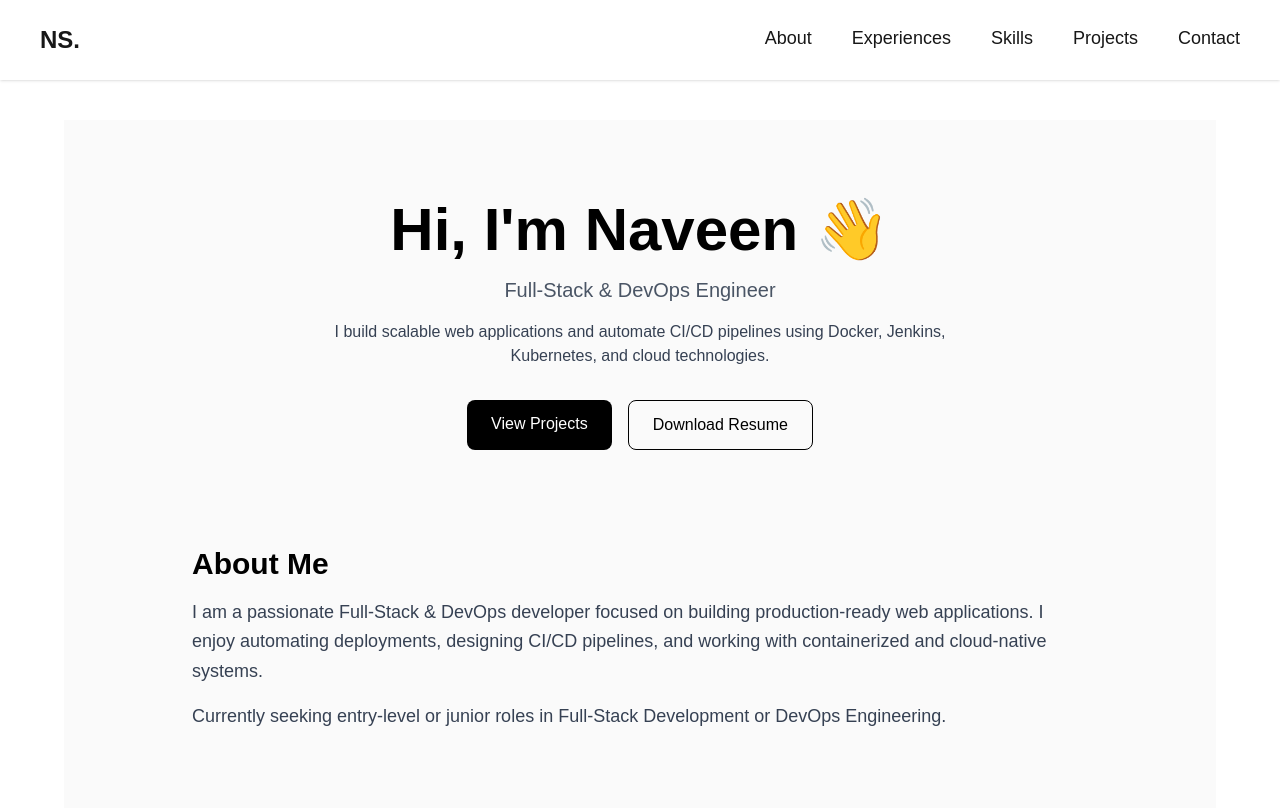
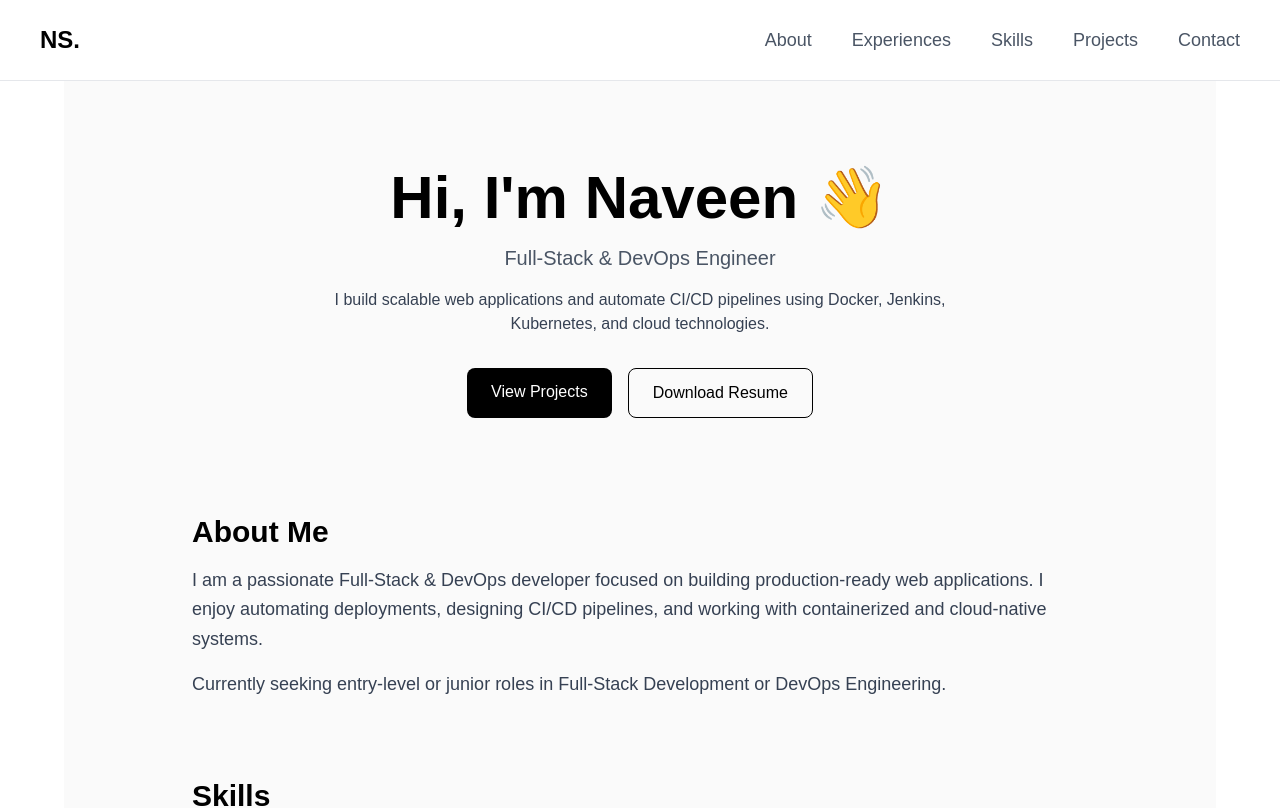
Before and after one commit to Naveen4421/My_portfolio, a Next.js app: page / in a window 1280 px wide. Shown: the top 808 px of the page. Built offline with nearby package versions, Linux system fonts and the light colour scheme.

Commit message:
Fix navbar visibility, dark mode, and active link highlighting

```diff
--- a/app/page.tsx
+++ b/app/page.tsx
@@ -1,6 +1,6 @@
 export default function Home() {
   return (
-    <div className="min-h-screen px-6 py-20 bg-zinc-50 dark:bg-black text-black dark:text-white">
+    <div className="min-h-screen px-6 pt-32 pb-20 bg-zinc-50 dark:bg-black text-black dark:text-white">
       {/* HEADER */}
       <header className="mb-24 text-center">
         <h1 className="text-5xl md:text-6xl font-bold">
@@ -116,7 +116,7 @@ export default function Home() {
               href="mailto:naveen.siddappa44@gmail.com"
               className="text-blue-500 underline"
             >
-              naveen@example.com
+              naveen.siddappa@gmail.com
             </a>
           </p>
 
--- a/components/Navbar.tsx
+++ b/components/Navbar.tsx
@@ -1,19 +1,44 @@
 "use client";
+
 import Link from "next/link";
+import { usePathname } from "next/navigation";
 
 export default function Navbar() {
+  const pathname = usePathname();
+
+  const linkClass = (path: string) =>
+    `transition ${
+      pathname === path
+        ? "text-black dark:text-white font-semibold"
+        : "text-gray-600 dark:text-gray-400 hover:text-black dark:hover:text-white"
+    }`;
+
   return (
-    <nav className="flex justify-between px-10 py-6 text-lg shadow bg-white">
-      <Link href="/" className="font-bold text-2xl">
-        NS.
-      </Link>
+    <nav className="fixed top-0 w-full z-50 bg-white dark:bg-black border-b border-gray-200 dark:border-gray-800">
+      <div className="flex justify-between items-center px-10 py-6 text-lg">
+        {/* Logo */}
+        <Link href="/" className="font-bold text-2xl text-black dark:text-white">
+          NS.
+        </Link>
 
-      <div className="flex gap-10">
-        <Link href="/about">About</Link>
-        <Link href="/experiences">Experiences</Link>
-        <Link href="/skills">Skills</Link>
-        <Link href="/projects">Projects</Link>
-        <Link href="/contact">Contact</Link>
+        {/* Links */}
+        <div className="flex gap-10">
+          <Link href="/about" className={linkClass("/about")}>
+            About
+          </Link>
+          <Link href="/experiences" className={linkClass("/experiences")}>
+            Experiences
+          </Link>
+          <Link href="/skills" className={linkClass("/skills")}>
+            Skills
+          </Link>
+          <Link href="/projects" className={linkClass("/projects")}>
+            Projects
+          </Link>
+          <Link href="/contact" className={linkClass("/contact")}>
+            Contact
+          </Link>
+        </div>
       </div>
     </nav>
   );
```
Also changed, not shown: 1 other file (tests, documents, lock files or other folders).
